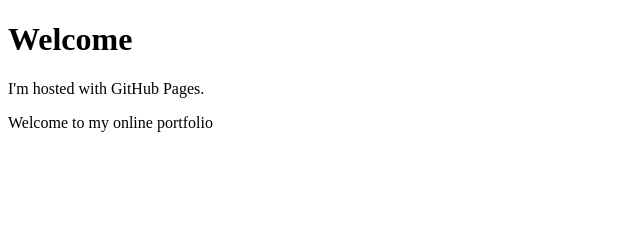
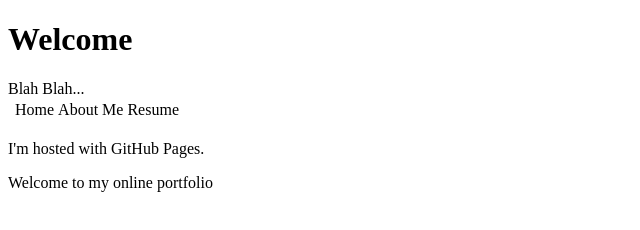
Before and after one commit to prathik-ankala/prathik-ankala.github.io, a plain HTML site: page index.html in a window 1280 px wide. Shown: the whole page, without its empty margins (0-640 px from the left). Drawn offline with Linux system fonts and the light colour scheme.

Commit message:
Added a table menu

```diff
--- a/index.html
+++ b/index.html
@@ -5,6 +5,10 @@
   </header>
   <body>
     <h1>Welcome</h1>
+    <table>
+      <th><td>Home</td><td>About Me</td><td>Resume</td></th>
+      <tr colspan=3> Blah Blah...</tr>
+    </table>
     <p>I'm hosted with GitHub Pages.</p>
     <p> Welcome to my online portfolio</p>
   </body>
```
